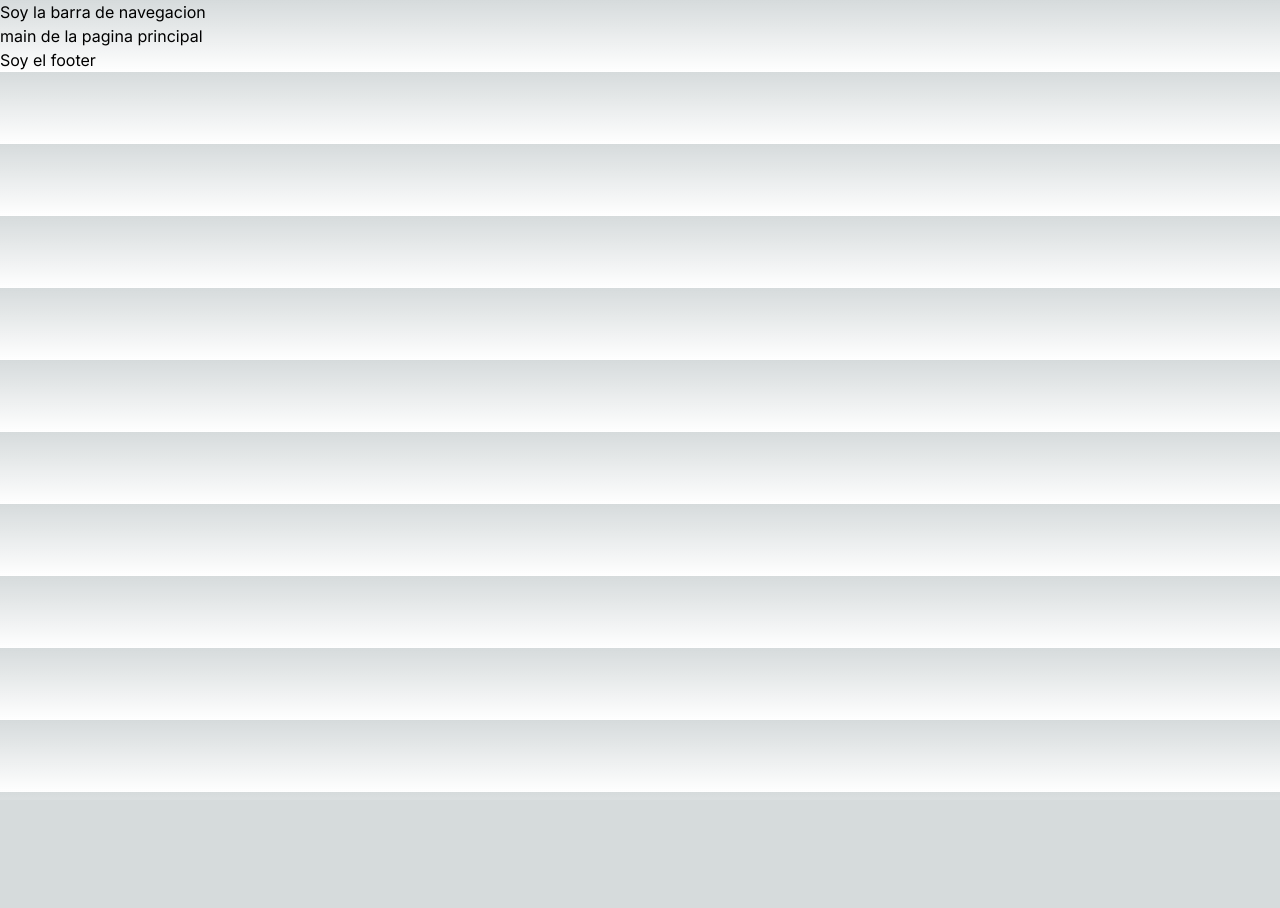
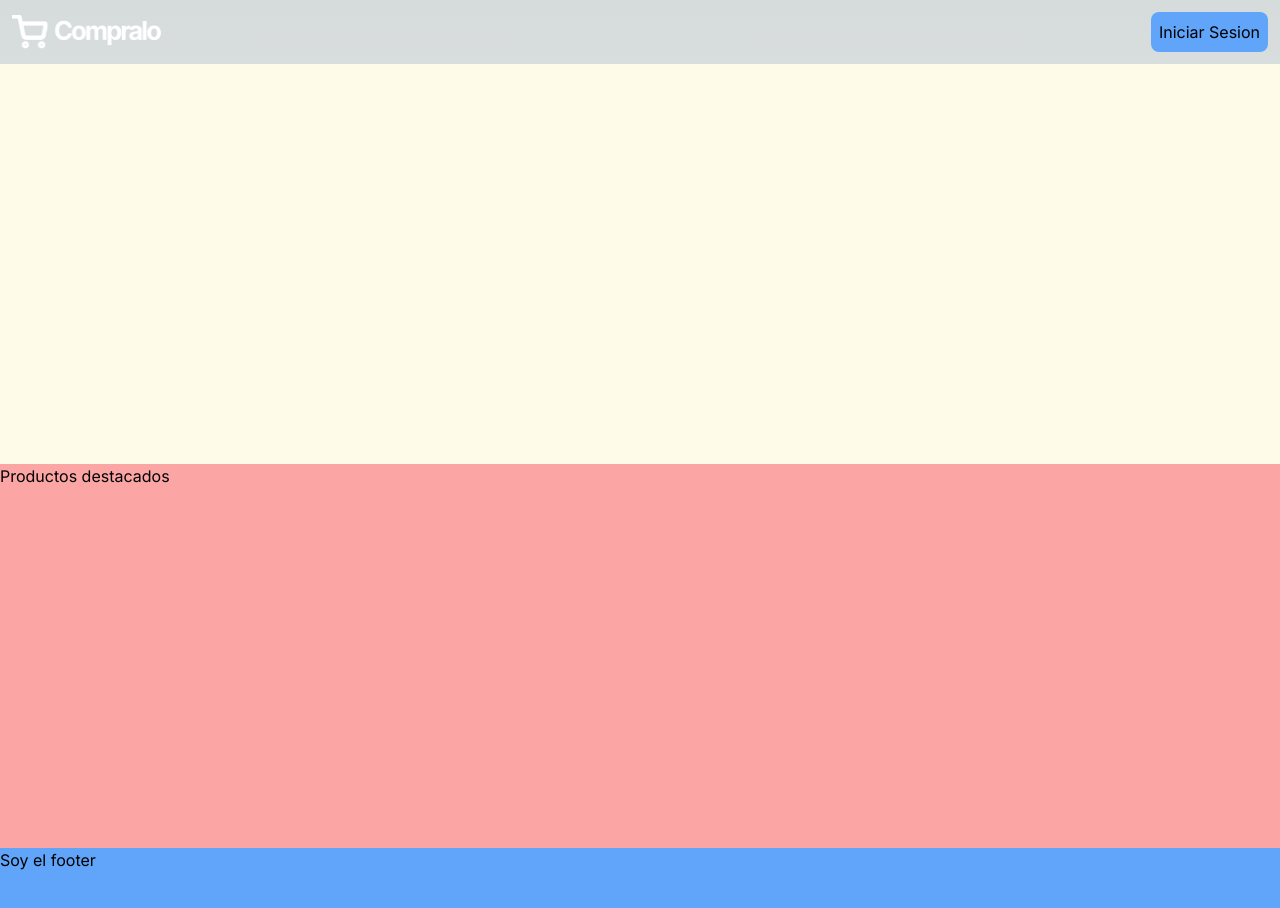
Before and after one commit to PabloMur/m10-ecommerce, a Next.js app: page / in a window 1280 px wide. Shown: the top 908 px of the page. Before the commit the page ends 800 px from the top, so only its background shows below. Built offline with nearby package versions, Linux system fonts and the light colour scheme.

Commit message:
avances en arquitectura

```diff
--- /dev/null
+++ b/src/app/login/page.tsx
@@ -0,0 +1,3 @@
+export default function LoginPage() {
+  return <div>Soy la pagina de login</div>;
+}
--- a/src/app/page.tsx
+++ b/src/app/page.tsx
@@ -1,5 +1,10 @@
-import Navbar from "@/components/Navbar";
-
+import SearchBanner from "@/components/SearchBanner";
+import TopProducts from "@/components/TopProducts";
 export default function Home() {
-  return <main>main de la pagina principal</main>;
+  return (
+    <main>
+      <SearchBanner></SearchBanner>
+      <TopProducts></TopProducts>
+    </main>
+  );
 }
--- a/src/components/CustomLayout.tsx
+++ b/src/components/CustomLayout.tsx
@@ -6,8 +6,10 @@ import Navbar from "./Navbar";
 export default function CustomLayout({ children }: any) {
   return (
     <RecoilRoot>
-      <Navbar />
-      {children}
+      <div className="min-h-screen">
+        <Navbar />
+        {children}
+      </div>
       <Footer />
     </RecoilRoot>
   );
--- a/src/components/Footer.tsx
+++ b/src/components/Footer.tsx
@@ -1,3 +1,3 @@
 export default function Footer() {
-  return <footer>Soy el footer</footer>;
+  return <footer className="bg-blue-400 h-80">Soy el footer</footer>;
 }
--- a/src/components/Navbar.tsx
+++ b/src/components/Navbar.tsx
@@ -1,3 +1,10 @@
+import Logo from "./ui/Logo";
+import LoginBtn from "./ui/buttons/LoginBtn";
 export default function Navbar() {
-  return <div>Soy la barra de navegacion</div>;
+  return (
+    <div className="flex justify-between p-3 items-center">
+      <Logo></Logo>
+      <LoginBtn></LoginBtn>
+    </div>
+  );
 }
--- /dev/null
+++ b/src/components/SearchBanner.tsx
@@ -0,0 +1,3 @@
+export default function SearchBanner() {
+  return <div className="min-h-[50vh] w-full bg-yellow-50"></div>;
+}
--- /dev/null
+++ b/src/components/TopProducts.tsx
@@ -0,0 +1,3 @@
+export default function TopProducts() {
+  return <div className="h-96 bg-red-300 text-black">Productos destacados</div>;
+}
--- a/src/components/ui/Logo.tsx
+++ b/src/components/ui/Logo.tsx
@@ -0,0 +1,21 @@
+import Image from "next/image";
+import { useGoTo } from "@/hooks";
+
+export default function Logo() {
+  const goto = useGoTo();
+  return (
+    <div
+      className="hover:cursor-pointer"
+      onClick={() => {
+        goto("/");
+      }}
+    >
+      <Image
+        src="/logo.png"
+        width={150}
+        height={75}
+        alt="Picture of the author"
+      />
+    </div>
+  );
+}
--- /dev/null
+++ b/src/components/ui/buttons/LoginBtn.tsx
@@ -0,0 +1,13 @@
+import { useGoTo } from "@/hooks";
+export default function LoginBtn() {
+  const goto = useGoTo();
+  const route = "/login";
+  const handleClick = () => {
+    goto(route);
+  };
+  return (
+    <button onClick={handleClick} className="p-2 bg-blue-400 rounded-lg">
+      Iniciar Sesion
+    </button>
+  );
+}
--- /dev/null
+++ b/src/hooks/index.ts
@@ -0,0 +1,8 @@
+import { useRouter } from "next/navigation";
+
+export function useGoTo() {
+  const router = useRouter();
+  return (route: string) => {
+    router.push(route);
+  };
+}
```
Also changed, not shown: public/logo.png (added).
